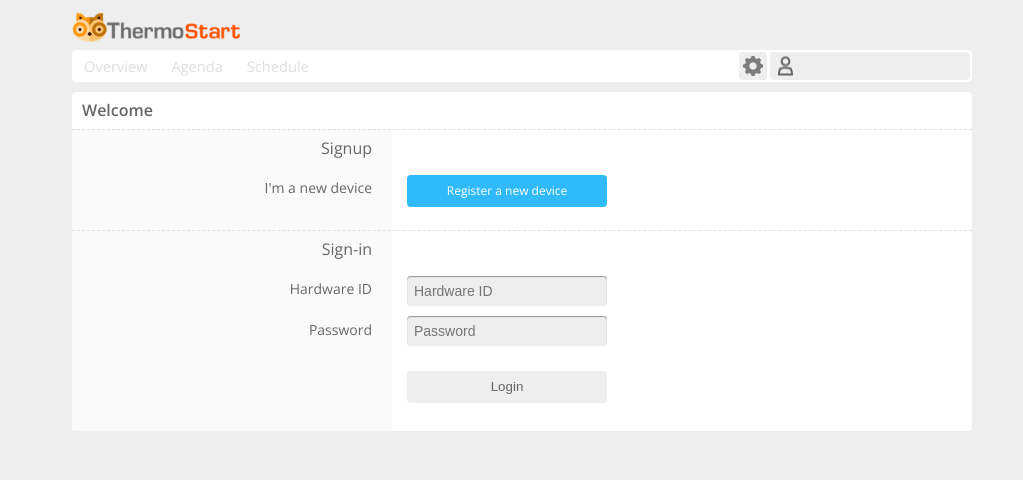
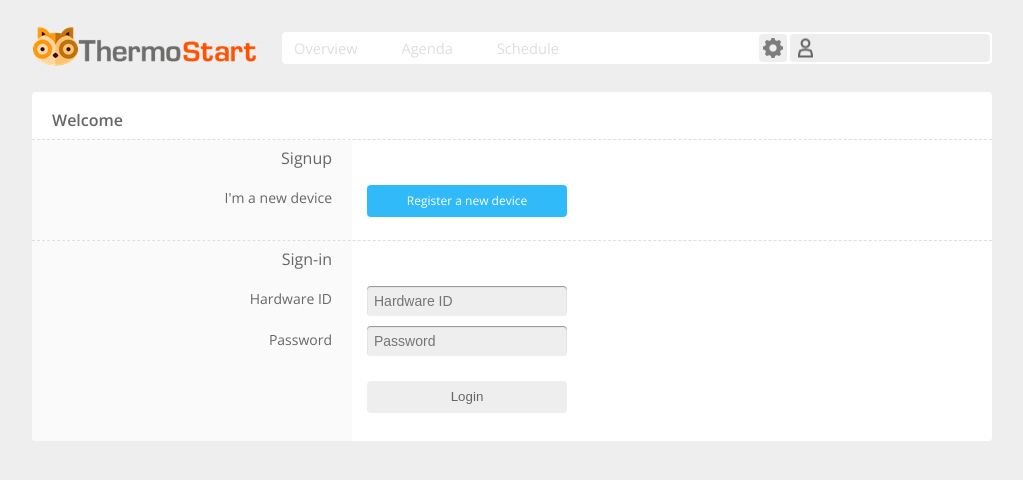
Before and after one commit to wichers/thermostart, a Flask app: page /login in a window 1280 px wide. Shown: the top 480 px of the page, without its empty margins (128-1151 px from the left). Run offline with Flask 3, Linux system fonts and the light colour scheme; parts of the project's set-up code (start-up, migrations or seed data) failed here and were passed over; some libraries are stand-ins or nearby versions.

Commit message:
Revert "Merge pull request #8 from jvo85/ui_improvements_mobile"
This reverts commit 911b5b2d72aa083a173b26518f5d0243ae53be01, reversing
changes made to 3926813f702e328b7856864c35ccbb6f776993f5.

```diff
--- a/services/web/thermostart/static/css/basic-layout.css
+++ b/services/web/thermostart/static/css/basic-layout.css
@@ -1,6 +1,6 @@
 #container {
   margin: auto;
-  width: 900px;
+  width: 980px;
 }
 
 #top-bar {
@@ -10,8 +10,8 @@
 
 #content {
   margin: 0 auto;
-  padding: 17px 10px 18px 10px;
-  /*position: relative;*/
+  padding: 32px 10px 18px 10px;
+  position: relative;
 }
 
 #footer {
--- a/services/web/thermostart/static/css/general.css
+++ b/services/web/thermostart/static/css/general.css
@@ -52,9 +52,9 @@ h2 {
   font-weight: 600;
   font-size: 16px;
   padding-bottom: 10px;
-  padding-left: 10px;
+  padding-left: 20px;
   border-bottom: 1px dashed #dedede;
-  margin-top: 10px;
+  margin-top: 20px;
 }
 
 h3 {
@@ -202,24 +202,21 @@ small {
 
 /* Windows */
 .window-large {
-   width: fit-content;
+   width: 960px;
    -webkit-user-select: none;
    -khtml-user-select: none;
    -moz-user-select: none;
    -o-user-select: none;
    user-select: none;
    background-color: #ffffff;
-   -moz-border-radius: 4px;
+  -moz-border-radius: 4px;
    -webkit-border-radius: 4px;
-   border-radius: 4px;
-   position: absolute;
-   top: 0px;
-
+    border-radius: 4px;
 }
 
 .window-container {
     display: inline-block;
-    width: 900px;
+    width: 100%;
 }
 
 /* Icons */
--- a/services/web/thermostart/static/css/navigation.css
+++ b/services/web/thermostart/static/css/navigation.css
@@ -12,9 +12,6 @@
 .navigation-settings #settings-container,
 .navigation-standard-week #standard-week-container {
     display: block;
-    width: 900px;
-    position: relative;
-    top: 15px;
 }
 
 .navigation-account #navigation-links a[href="/account"],
--- a/services/web/thermostart/static/css/page-exceptions.css
+++ b/services/web/thermostart/static/css/page-exceptions.css
@@ -5,7 +5,6 @@
 .exceptions-date-picker .ui-datepicker{
   width:13em;
   border:none;
-  position: relative;
 }
 
 .exceptions-date-picker .ui-datepicker-header{
@@ -24,11 +23,6 @@
 #exceptions-container .exceptions-programs .touch-controls button {
     margin: 5px 0;
     width: 150px;
-}
-
-#exceptions-container .schedule-stencil {
-    left: 15px;
-    position: absolute;
 }
 
 #exceptions-container .schedule-stencil-block-button {
--- a/services/web/thermostart/static/css/page-login.css
+++ b/services/web/thermostart/static/css/page-login.css
@@ -1,17 +1,5 @@
 #profile-container {
     height: 390px;
-}
-
-#authentication-container{
-    width: 900px;
-    position: relative;
-    top: 15px;
-}
-
-.register-container{
-    width: 900px;
-    position: relative;
-    top: 15px;
 }
 
 #login-container{
--- a/services/web/thermostart/static/css/schedule.css
+++ b/services/web/thermostart/static/css/schedule.css
@@ -23,7 +23,6 @@
    text-align: center;
    color: #ffffff;
    z-index: 1;
-   margin-top: 2px;
 }
 
 .slice.head {
@@ -376,7 +375,7 @@ Side bar.
    padding: 0;
    line-height: 20px;   /* by default, it is set using rowHeight in JS */
    position: relative;
-   top: -4px;
+   top: -1px;
 }
 
 .schedule-container .sidebar li {
--- a/services/web/thermostart/static/css/settings.css
+++ b/services/web/thermostart/static/css/settings.css
@@ -1,11 +1,10 @@
 #settings-container .window-large {
     height: auto;
-    width: fit-content;
 }
 
 .settings-container {
     display: inline-block;
-    width: 900px;
+    width: 100%;
 }
 
 .settings-container .temperature-calibration-toggle, .settings-container .dim-toggle {
--- a/services/web/thermostart/static/css/top-bar.css
+++ b/services/web/thermostart/static/css/top-bar.css
@@ -1,11 +1,11 @@
 #logo {
-    position: relative;
-    /*top: 10px;*/
+    position: absolute;
+    top: 10px;
     left: 10px;
+    width: 240px;
+    height: 60px;
     background-image: url("../images/logo.png");
-    background-repeat: no-repeat;
-    height: 45px;
-    background-size: contain;
+    background-size: 240px 60px;
 }
 
 #logo.availability-indicator.available {
@@ -25,9 +25,9 @@
     background-color: #ffffff;
     padding: 2px;
     position: absolute;
-    top: 50px;
-    width: 896px;
-    left: 10px;
+    top: 32px;
+    right: 10px;
+    left: 260px;
 }
 
 #navigation-links {
@@ -44,7 +44,7 @@
     -moz-user-select: none;
     -o-user-select: none;
     user-select: none;
-    /*margin-right: 20px;*/
+    margin-right: 20px;
     line-height: 28px;
 }
 
--- a/services/web/thermostart/static/js/Exceptions.js
+++ b/services/web/thermostart/static/js/Exceptions.js
@@ -29,7 +29,7 @@ ts.initializeExceptions = function(thermostat, $scheduleContainer, $stencilConta
         model: new (ts.ExceptionsCollection.extend({
             blockMinSize: ts.EXCEPTIONS_RESOLUTION
         })),
-        columnWidth: (opts.width || 600) / 7,
+        columnWidth: (opts.width || 650) / 7,
         rows: ts.EXCEPTIONS_ROWS,
         rowHeight: (opts.height || 550) / ts.EXCEPTIONS_ROWS,
         blockSmallSize: ts.EXCEPTIONS_RESOLUTION,
--- a/services/web/thermostart/static/js/Overview.js
+++ b/services/web/thermostart/static/js/Overview.js
@@ -27,7 +27,7 @@ ts.initializeOverview = function(thermostat, $scheduleContainer, opts) {
 
     var scheduleView = new ts.ScheduleView({
         model: new ts.RelaxedCollection,
-        columnWidth: (opts.scheduleWidth || 600) / 7,
+        columnWidth: (opts.scheduleWidth || 610) / 7,
         rows: ts.OVERVIEW_ROWS,
         rowHeight: (opts.scheduleHeight || 550) / ts.OVERVIEW_ROWS,
         linesDensity: ts.OVERVIEW_RESOLUTION,
--- a/services/web/thermostart/static/js/StandardWeek.js
+++ b/services/web/thermostart/static/js/StandardWeek.js
@@ -154,7 +154,7 @@ ts.initializeStandardWeek = function(thermostat, $scheduleContainer, $stencilCon
             getBlockBefore: ts.StandardWeekCollection.prototype.getBlockBefore,
             blockMinSize: ts.STANDARD_WEEK_RESOLUTION
         })),
-        columnWidth: (opts.width || 600) / 7,
+        columnWidth: (opts.width || 650) / 7,
         rows: ts.STANDARD_WEEK_ROWS,
         rowHeight: (opts.height || 550) / ts.STANDARD_WEEK_ROWS,
         blockSmallSize: ts.STANDARD_WEEK_RESOLUTION,
@@ -400,7 +400,7 @@ ts.initializeStandardWeek = function(thermostat, $scheduleContainer, $stencilCon
         var blockOffset = $block.offset();
         var dialogWidth = $dialogWindow.outerWidth();
         var dialogHeight = $dialogWindow.outerHeight();
-        var left = blockOffset.left + dialogWidth / 2;
+        var left = blockOffset.left - dialogWidth;
         var top = Math.max(Math.min(blockOffset.top, $(window).height() - dialogHeight - 50), 0);
         $dialogWindow.offset({ left: left, top: top });
     });
--- a/services/web/thermostart/templates/account.html
+++ b/services/web/thermostart/templates/account.html
@@ -1,7 +1,6 @@
 {% extends "home.html" %}
 {% block content %}
-<div class="account-container">
- <div class="window-large">
+<div class="window-large">
   <div class="window-container">
     <h2>My Profile</h2>
     <div class="widgets large">
@@ -96,6 +95,5 @@
       </div>
     </div>
   </div>
- </div>
 </div>
 {% endblock content %}
--- a/services/web/thermostart/templates/login.html
+++ b/services/web/thermostart/templates/login.html
@@ -1,10 +1,10 @@
 {% extends "base.html" %}
 {% block content %}
-<div id="authentication-container">
-  <div class="window-large">
-    <div class="window-container">
+<div class="window-large">
+  <div class="window-container">
       <h2>Welcome</h2>
       <div class="widgets large">
+
           <div id="register-container" class="widget form">
               <div class="left">
                   <h5>Signup</h5>
@@ -56,7 +56,7 @@
                   </form>
               </div>
           </div>
-	</div>
+
       </div>
   </div>
 </div>
--- a/services/web/thermostart/templates/register.html
+++ b/services/web/thermostart/templates/register.html
@@ -1,7 +1,6 @@
 {% extends "base.html" %}
 {% block content %}
-<div class="register-container">
- <div class="window-large">
+<div class="window-large">
   <div class="window-container">
     <h2>Registration</h2>
     <div class="widgets large">
@@ -108,6 +107,5 @@
       </div>
     </div>
   </div>
- </div>
 </div>
 {% endblock content %}
```
Also changed, not shown: other parts of services/web/thermostart/static/css/general.css (+0 -30 lines), services/web/thermostart/static/css/page-overview.css (+21 -33 lines), services/web/thermostart/static/css/page-standard-week.css (+8 -12 lines), services/web/thermostart/static/js/ithermostat.js (+3 -4 lines), services/web/thermostart/templates/includes/exceptions-container.html (+9 -17 lines), services/web/thermostart/templates/includes/overview-container.html (+14 -13 lines), services/web/thermostart/templates/includes/standard-week-container.html (+6 -12 lines).
